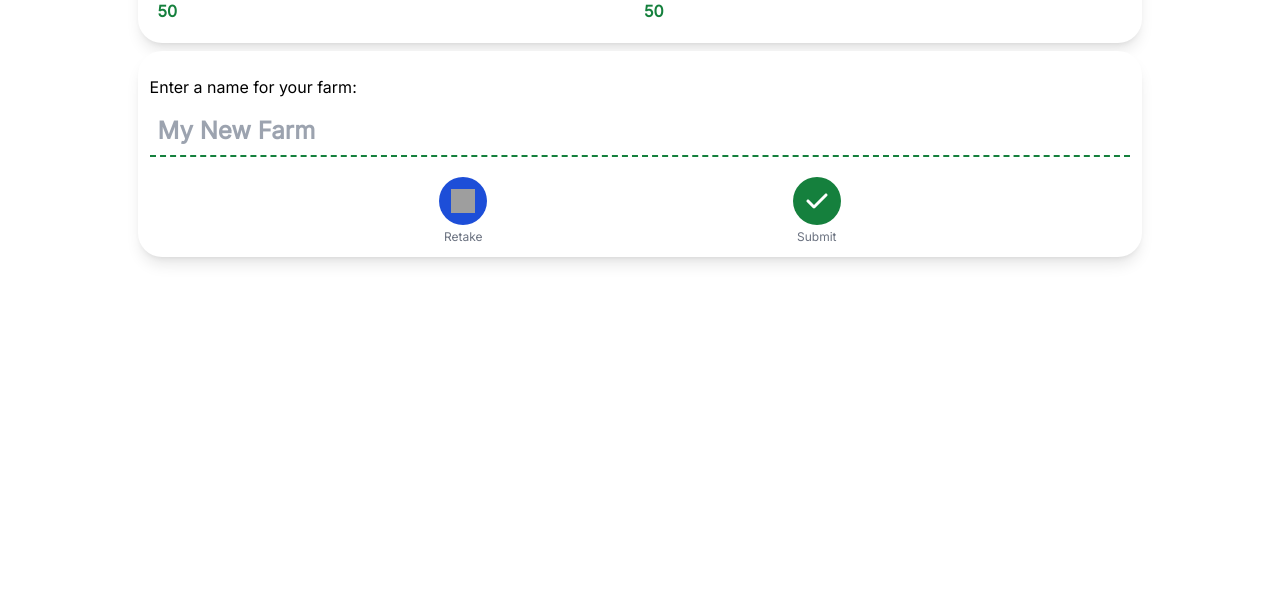
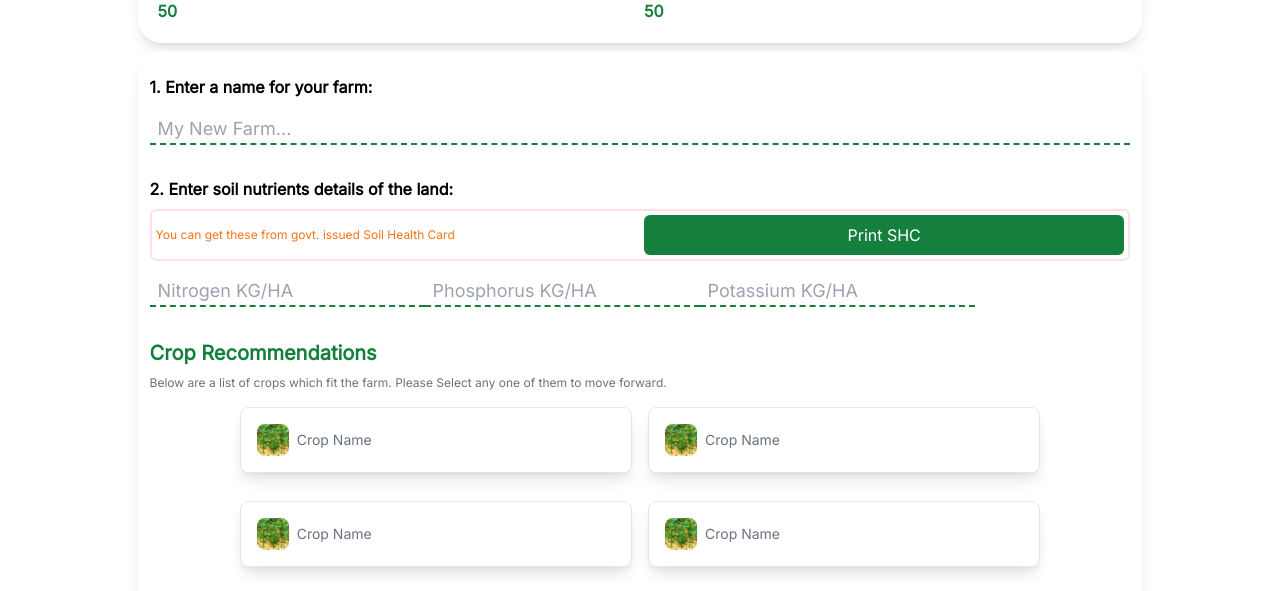
Before and after one commit to March-Madnes/hack4tkm, a React (Vite) app: page /new-farm in a window 1280 px wide. Shown: the part 361-952 px from the top of the page. Before the commit the page ends 800 px from the top, so only its background shows below. Built offline with nearby package versions, Linux system fonts and the light colour scheme; grey boxes are pictures that could not be loaded.

Commit message:
updated the new farm page

```diff
--- a/src/components/CropCard.jsx
+++ b/src/components/CropCard.jsx
@@ -2,21 +2,29 @@ import React from 'react';
 
 const CropCard = ( crop ) => {
     return (
-        <div id="toast-default" class="flex items-center w-full p-4 text-gray-500 bg-white rounded-lg shadow-lg mb-3 border" role="alert">
+      <div
+        id="toast-default"
+        className="flex items-center p-4 text-gray-500 bg-white rounded-lg shadow-lg mb-3 border"
+        role="alert"
+      >
         <div class="inline-flex items-center justify-center flex-shrink-0 w-8 h-8 text-blue-500 bg-blue-100 rounded-lg dark:bg-blue-800 dark:text-blue-200">
-          <img src="./images/banner.png " className="object-cover w-full h-full rounded-lg" alt="" />
+          <img
+            src="./images/banner.png "
+            className="object-cover w-full h-full rounded-lg"
+            alt=""
+          />
         </div>
-        <div class="ms-3 text-sm font-normal">Crop Name</div>
-        <button type="button" class="ms-auto mr-2 bg-white text-gray-400 hover:text-gray-900 rounded-lg focus:ring-2 focus:ring-gray-300 p-1.5 hover:bg-gray-100 inline-flex items-center justify-center h-8 w-8" data-dismiss-target="#toast-default" aria-label="Close">
+        <div class=" px-2 text-sm font-normal">Crop Name</div>
+        {/* <button type="button" class="ms-auto mr-2 bg-white text-gray-400 hover:text-gray-900 rounded-lg focus:ring-2 focus:ring-gray-300 p-1.5 hover:bg-gray-100 inline-flex items-center justify-center h-8 w-8" data-dismiss-target="#toast-default" aria-label="Close">
             <svg class="w-3 h-3" aria-hidden="true" xmlns="http://www.w3.org/2000/svg" fill="none" viewBox="0 0 14 14">
                 <path stroke="currentColor" stroke-linecap="round" stroke-linejoin="round" stroke-width="2" d="m1 1 6 6m0 0 6 6M7 7l6-6M7 7l-6 6"/>
             </svg>
         </button>
         <button type="button" class="align-center bg-white text-gray-400 hover:text-gray-900 rounded-lg focus:ring-2 focus:ring-gray-300 p-1.5 hover:bg-gray-100 inline-flex items-center justify-center h-8 w-8" data-dismiss-target="#toast-default" aria-label="Close">
             <i class="fa-solid fa-check"></i>
-        </button>
-    </div>
-    )
+        </button> */}
+      </div>
+    );
 }
 
 export default CropCard;
--- a/src/pages/NewFarm.jsx
+++ b/src/pages/NewFarm.jsx
@@ -1,6 +1,7 @@
 import React, { useState } from "react";
 import { ReactCam } from "../components/ReactCam";
 import { FarmHeader } from "../components/Farm";
+import Recommend from "./recommend/Recommend";
 
 const NewFarm = () => {
   const [selectedValue, setSelectedValue] = useState("default");
@@ -48,14 +49,51 @@ const NewFarm = () => {
         onSubmit={handleSubmit}
         className="p-3 bg-white w-4/5 rounded-3xl list-none flex flex-col items-stretch gap-2 shadow-lg mt-2"
       >
-        <label className="py-3">
-          Enter a name for your farm:
+        <label className="py-3 font-bold">
+          1. Enter a name for your farm:
           <input
             type="text"
-            className="text-2xl pt-4 text-green-700 font-bold border-b-2 border-dashed border-green-700 p-2 w-full"
-            placeholder="My New Farm"
+            className="text-lg pt-4 px-2 text-green-700 font-medium border-b-2 border-dashed border-green-700 w-full"
+            placeholder="My New Farm..."
           />
         </label>
+        <div className="py-3">
+          <div className="font-bold">
+            2. Enter soil nutrients details of the land:
+          </div>
+          <div className="flex flex-row gap-2 justify-center items-center p-1 mt-2 border-red-100 border-2 rounded-md">
+            <p className="w-1/2 text-xs text-orange-500 p-0">
+              You can get these from govt. issued Soil Health Card
+            </p>
+            <a
+              href="https://soilhealth.dac.gov.in/print-shc"
+              className="bg-green-700 p-2 rounded-md text-white w-1/2 text-center"
+            >
+              Print SHC
+            </a>
+          </div>
+          <label className="">
+            <input
+              type="text"
+              className="text-lg text-green-700 font-medium border-b-2 border-dashed border-green-700 pt-4 px-2 w-fit"
+              placeholder="Nitrogen KG/HA"
+            />
+          </label>
+          <label className="">
+            <input
+              type="text"
+              className="text-lg text-green-700 font-medium border-b-2 border-dashed border-green-700 pt-4 px-2 w-fit"
+              placeholder="Phosphorus KG/HA"
+            />
+          </label>
+          <label className="">
+            <input
+              type="text"
+              className="text-lg text-green-700 font-medium border-b-2 border-dashed border-green-700 pt-4 px-2 w-fit"
+              placeholder="Potassium KG/HA"
+            />
+          </label>
+        </div>
         {/* <label>
           Dropdown:
           <select value={selectedValue} onChange={handleDropdownChange}>
@@ -65,6 +103,9 @@ const NewFarm = () => {
             <option value="option3">Option 3</option>
           </select>
         </label> */}
+        <div className="py-3">
+          <Recommend />
+        </div>
         {/* Add more form fields here */}
         <div className="flex flex-row w-full gap-4 justify-evenly">
           <div className="flex flex-col justify-center items-center">
--- a/src/pages/recommend/Recommend.jsx
+++ b/src/pages/recommend/Recommend.jsx
@@ -5,38 +5,29 @@ import FarmTasks from "../FarmTasks";
 const Recommend = () => {
   return (
     <div>
-      <div
-        className="w-full rounded-3xl bg-cover bg-center flex flex-col justify-between items-end gap-8 shadow-lg"
-        style={{
-          backgroundImage:
-            "url(https://t3.ftcdn.net/jpg/05/02/18/64/360_F_502186443_Kubg3Wl76uE8BYl1tcAuYYXgGKAaO6r4.jpg)",
-        }}
-      >
-        <h1 className="p-3 text-3xl text-green-700 font-black bg-white rounded-bl-3xl text-right">
-          Alphonsa's Farm
+      <div>
+        <h1 className="mb-2 text-green-700 text-xl font-bold">
+          Crop Recommendations
         </h1>
-        <div className="p-3 bg-white rounded-tl-3xl rounded-br-3xl list-none flex flex-col items-stretch gap-2 text-right">
-          <div className="p-1">
-            <div className="text-xs text-gray-400">Last Updated:</div>
-            <li className="text-green-700 font-semibold">16 Feb 2024</li>
+        <p className="text-xs text-gray-500">
+          Below are a list of crops which fit the farm. Please Select any one of
+          them to move forward.
+        </p>
+        <div className="flex flex-row flex-wrap justify-center items-center gap-4 py-4">
+          <div className="w-2/5">
+            <CropCard />
           </div>
-          <div className="p-1">
-            <div className="text-xs text-gray-400">Soil Status</div>
-            <li className="text-red-700 font-semibold">
-              Severe Underhydration
-            </li>
+          <div className="w-2/5">
+            <CropCard />
+          </div>
+          <div className="w-2/5">
+            <CropCard />
+          </div>
+          <div className="w-2/5">
+            <CropCard />
           </div>
         </div>
       </div>
-      <div className="m-3">
-            <h1 className='mb-2'>Crop Recommendations</h1>
-            <p>Below are a list of crops which fit the farm. These are currated to </p>
-        <CropCard />
-        <CropCard />
-        <CropCard />
-        <CropCard />
-      </div>
-      <FarmTasks />
     </div>
   );
 };
```
